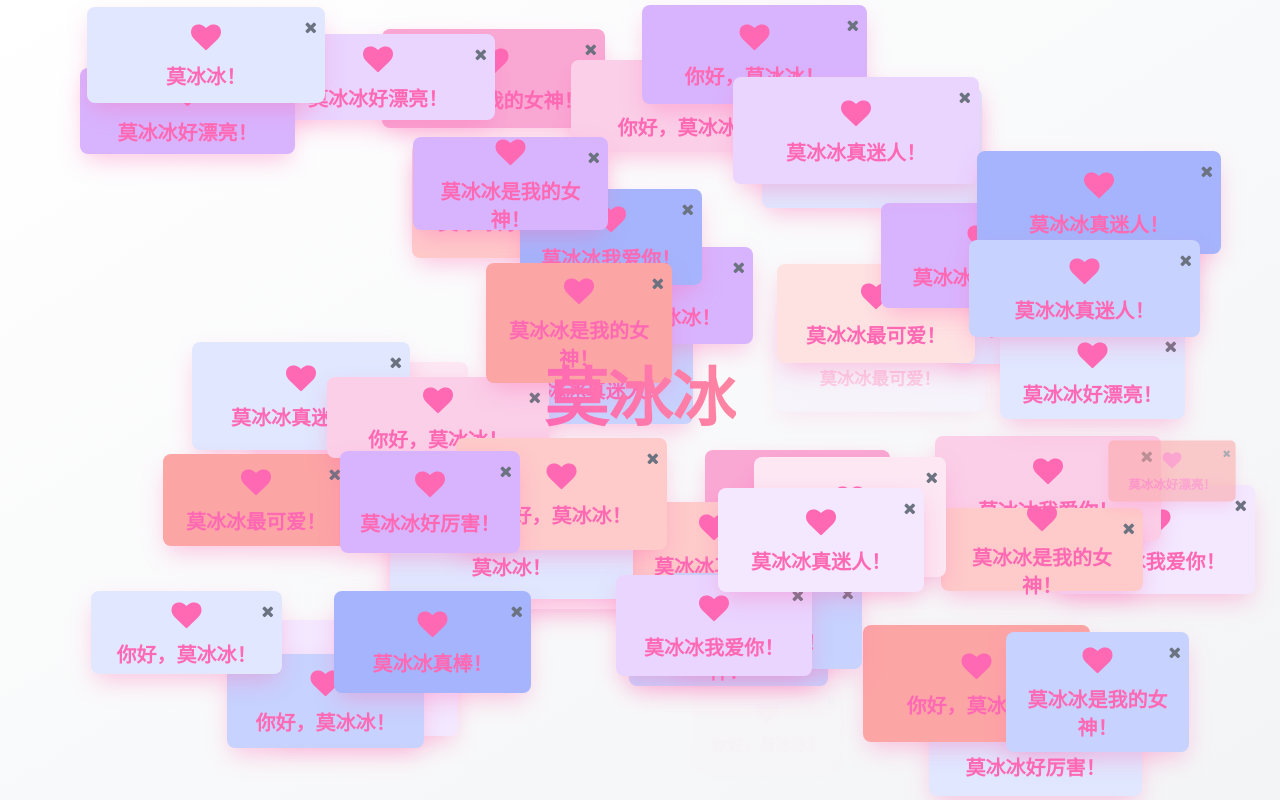
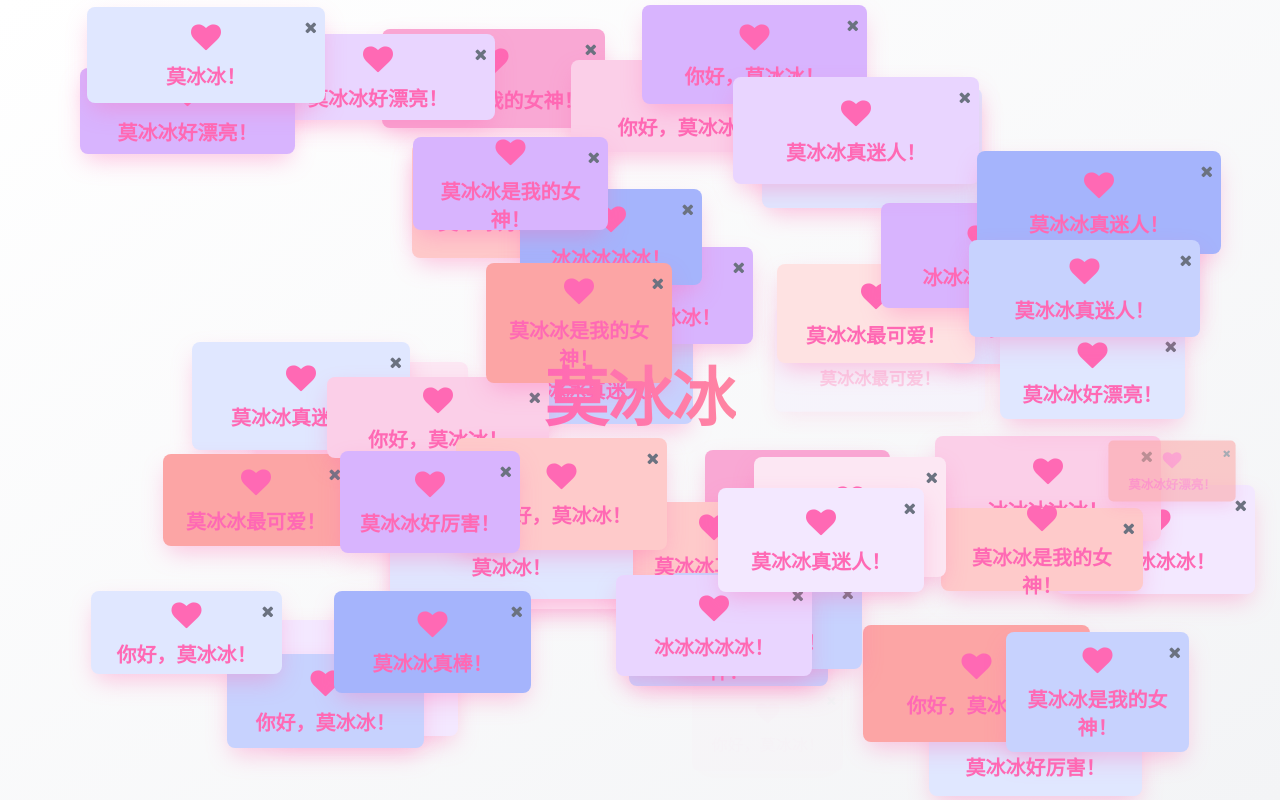
Before and after one commit to xishe-12/xishe-12.github.io, a plain HTML site: page index.html in a window 1280 px wide. Drawn offline with nearby package versions, Linux system fonts and the light colour scheme.

Commit message:
Update index.html

```diff
--- a/index.html
+++ b/index.html
@@ -3,7 +3,7 @@
 <head>
   <meta charset="UTF-8">
   <meta name="viewport" content="width=device-width, initial-scale=1.0">
-  <title>莫冰冰特效</title>
+  <title></title>
   <!-- Tailwind CSS v3 -->
   <script src="https://cdn.tailwindcss.com"></script>
   <!-- Font Awesome -->
@@ -91,7 +91,7 @@
 
     // 随机消息数组
     const messages = [
-      '莫冰冰！', '莫冰冰最可爱！', '莫冰冰我爱你！',
+      '莫冰冰！', '莫冰冰最可爱！', '冰冰冰冰冰！',
       '你好，莫冰冰！', '莫冰冰好漂亮！', '莫冰冰真棒！',
       '莫冰冰是我的女神！', '莫冰冰好厉害！', '莫冰冰真迷人！'
     ];
```
